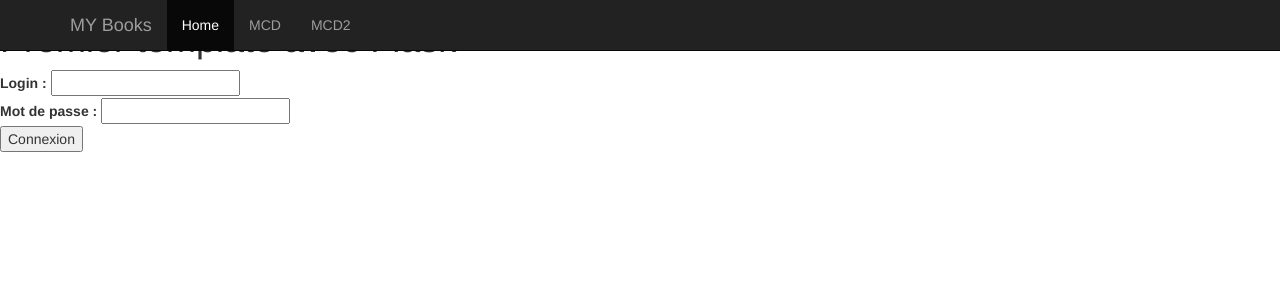
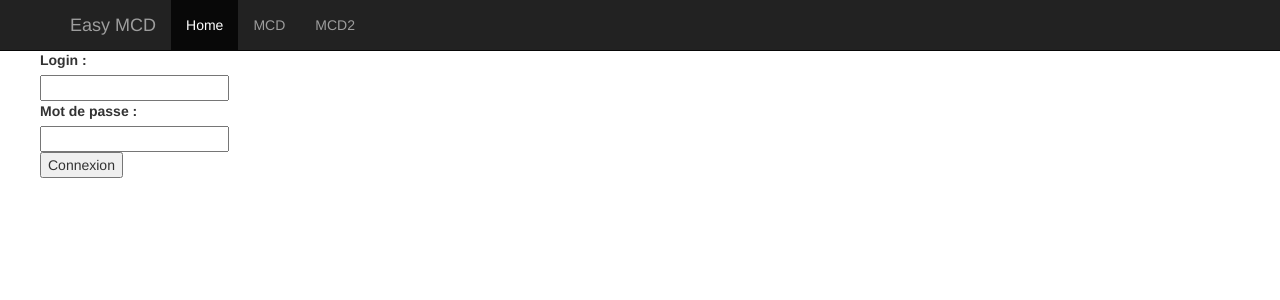
Before and after one commit to QuentinCognard/ProjectMCDHelper, a Flask app: page / in a window 1280 px wide. Shown: the top 300 px of the page. Run offline with Flask 2, Linux system fonts and the light colour scheme; some libraries are stand-ins or nearby versions.

Commit message:
Mise en place d'un peu de css sur la page de connexion

```diff
--- a/Projet_flask/projet/static/base.css
+++ b/Projet_flask/projet/static/base.css
@@ -1,3 +1,17 @@
 h1{
   text-align: center;
 }
+
+
+label{
+    display: block;
+    width: 150px;
+    float: left;
+}
+
+form{
+width: 250px;
+height: 250px;
+margin-left: 40px;
+margin-top:  50px;
+}
--- a/Projet_flask/projet/templates/connexion.html
+++ b/Projet_flask/projet/templates/connexion.html
@@ -3,7 +3,7 @@
 {% block styles %}
 {{ super() }}
 <link rel="stylesheet"
-  href="{{ url_for ('static', filename ='home.css') }}"/>
+  href="{{ url_for ('static', filename ='base.css') }}"/>
 {% endblock %}
 {% block metas %}
 {{ super() }}
@@ -20,7 +20,7 @@
             <span class="icon-bar"></span>
             <span class="icon-bar"></span>
           </button>
-          <a class="navbar-brand" href="#">MY Books</a>
+          <a class="navbar-brand" href="#">Easy MCD</a>
         </div>
         <div id="navbar" class="collapse navbar-collapse">
           <ul class="nav navbar-nav">
@@ -33,7 +33,6 @@
     </nav>
 {% endblock %}
 {% block content %}
-<h1>{{ title }}</h1>
 <form action="/ma-page-de-traitement" method="post">
     <div>
         <label for="login">Login :</label>
```
